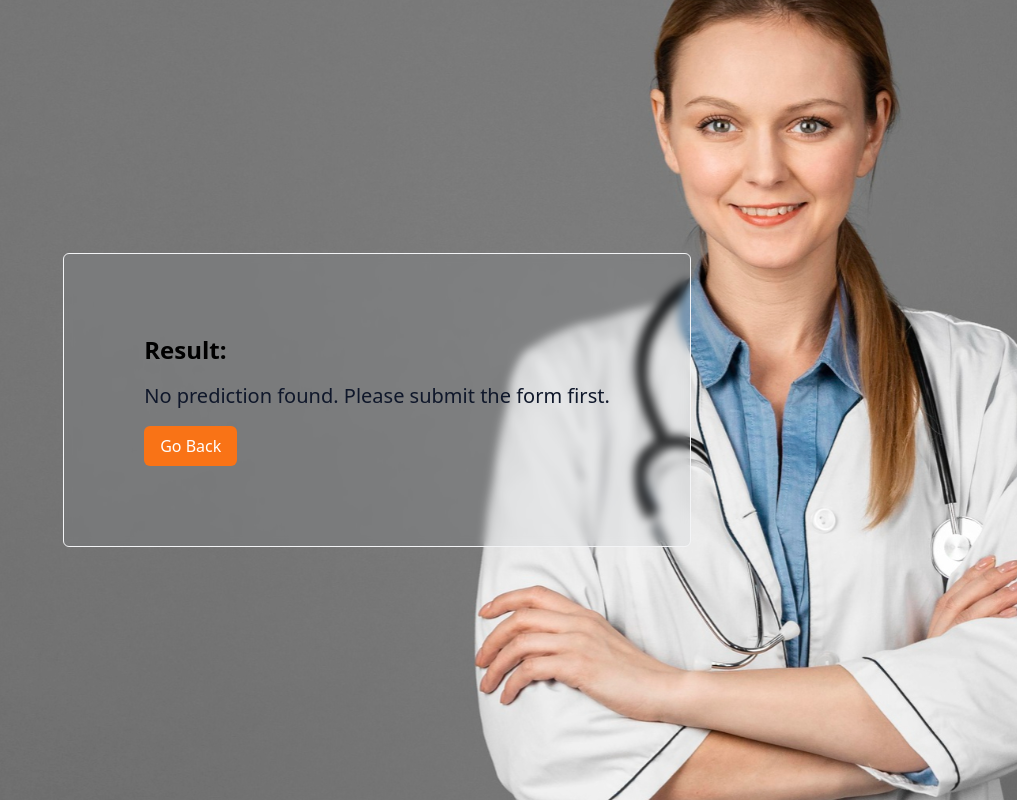
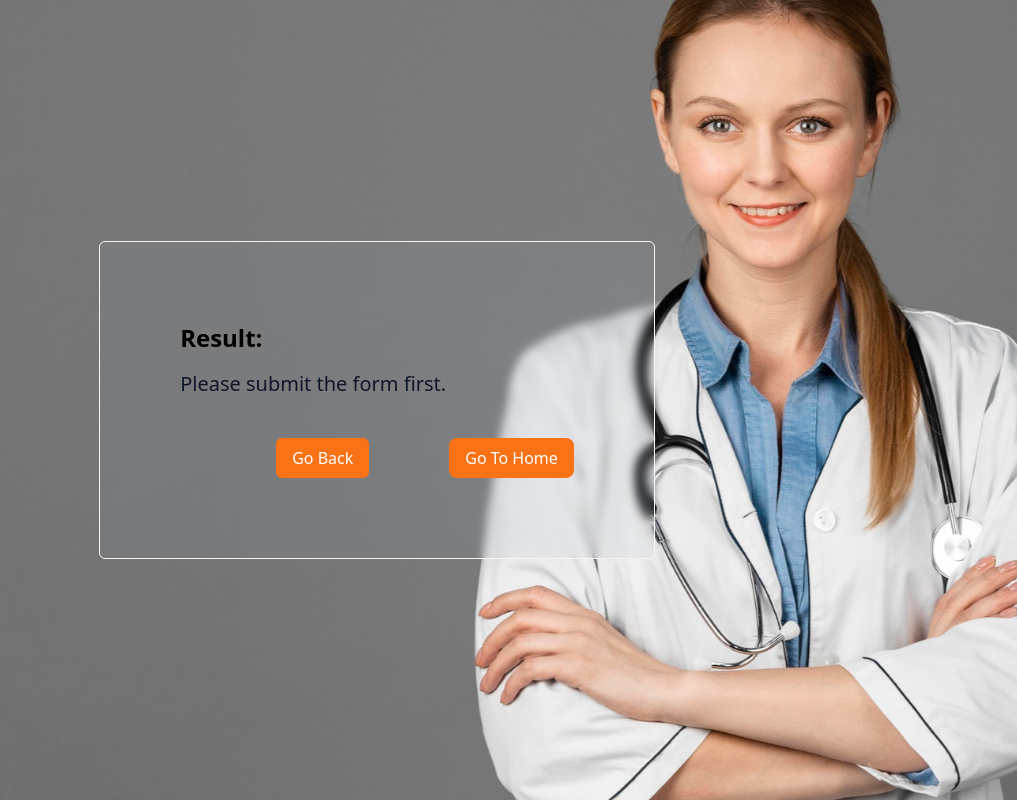
Before and after one commit to Mikhiel39/Covid-19-Detection-Frontend, a React (Vite) app: page /result in a window 1280 px wide. Shown: the whole page, without its empty margins (263-1280 px from the left). Built offline with nearby package versions, Linux system fonts and the light colour scheme.

Commit message:
Add Go to home button on the result page

```diff
--- a/src/pages/Form.tsx
+++ b/src/pages/Form.tsx
@@ -99,7 +99,7 @@ function Form() {
       if (response.status==404){
         return <Navigate to="/error" />;
       }
-        Cookies.set("name", response.data.prediction_text, { expires: 5 });
+        Cookies.set("name", response.data.prediction_text);
       setRedirectToResult(true);
     } catch (error) {
       <Navigate to="/error" />
--- a/src/pages/Result.tsx
+++ b/src/pages/Result.tsx
@@ -1,19 +1,25 @@
 // src/Result.tsx
 import hero from "../public/hero.svg";
-import { Link, useNavigate } from "react-router-dom";
+import { Link, Navigate } from "react-router-dom";
+import { useState } from "react";
 import Cookies from "js-cookie";
 
 function Result() {
+  const [redirectToForm, setRedirectToForm] = useState(false);
   const backgroundImageStyle = {
     backgroundImage: `url(${hero})`,
   };
-  const navigate = useNavigate();
-
   // Retrieve prediction from cookies, with a default message if not found
-  const prediction = Cookies.get("name") || "No prediction found. Please submit the form first.";
+  const prediction = Cookies.get("name") || "Please submit the form first.";
+  function handleBack() {
+    Cookies.remove("name");
+    setRedirectToForm(true);
+  }
   if (!prediction) {
-    navigate("/error");
-    return null; // Return null to prevent rendering the result page
+    return <Navigate to="/error" />;
+  }
+  if (redirectToForm) {
+    return <Navigate to="/form" />;
   }
   return (
     <div className="relative">
@@ -26,11 +32,19 @@ function Result() {
           <div className="h-full w-full bg-gray-400 rounded-md bg-clip-padding backdrop-filter backdrop-blur-sm bg-opacity-10 border border-gray-100 p-20">
             <h1 className="text-2xl font-bold mb-4">Result:</h1>
             <p className="text-xl text-slate-900">{prediction}</p>
-            <Link to="/form">
-              <button className="mt-4 bg-orange-500 hover:bg-white text-white hover:text-black px-4 py-2 rounded-md">
+            <div className="flex space-x-20 ml-14">
+              <button
+                onClick={handleBack}
+                className="mt-10 ml-10 bg-orange-500 hover:bg-white text-white hover:text-black px-4 py-2 rounded-md"
+              >
                 Go Back
               </button>
-            </Link>
+              <Link to="/">
+                <button className="mt-10 bg-orange-500 hover:bg-white text-white hover:text-black py-2 px-4 rounded-lg">
+                  Go To Home
+                </button>
+              </Link>
+            </div>
           </div>
         </div>
       </div>
```
